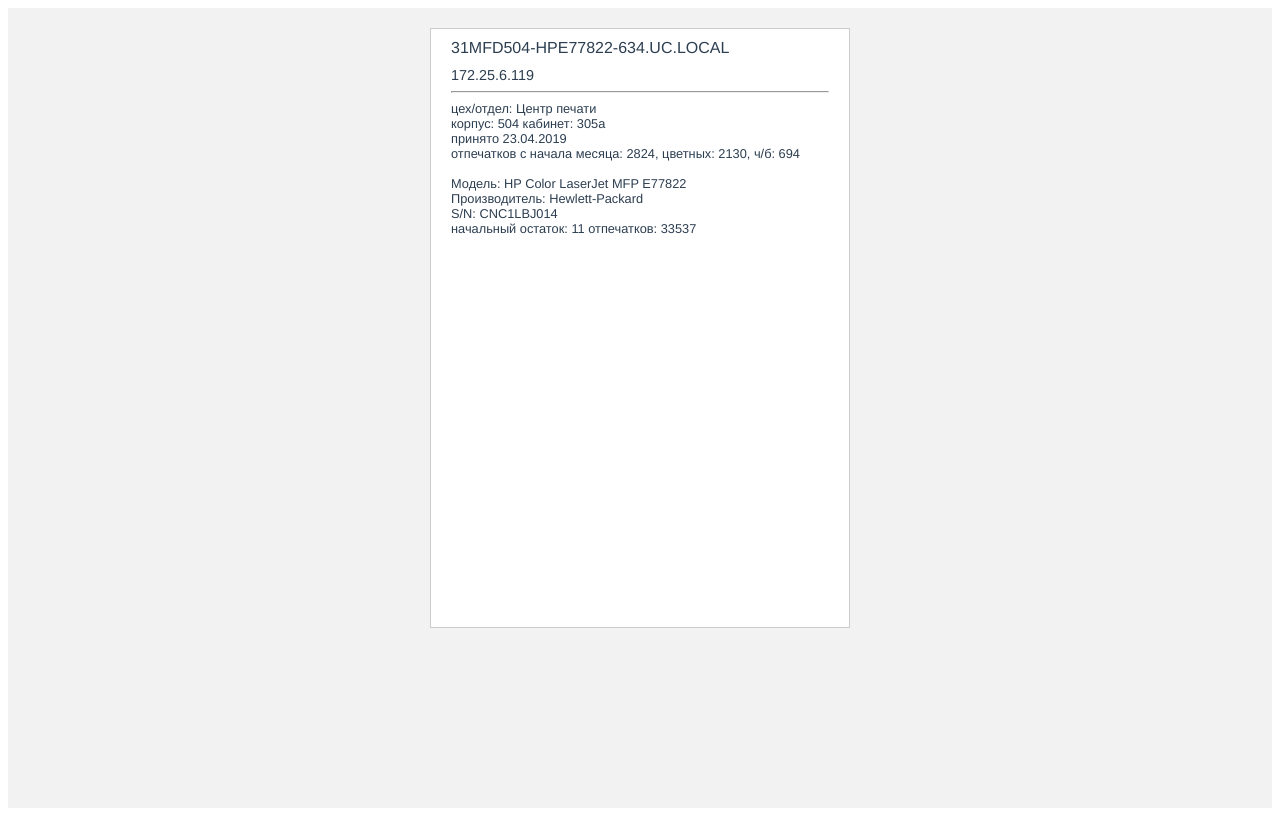
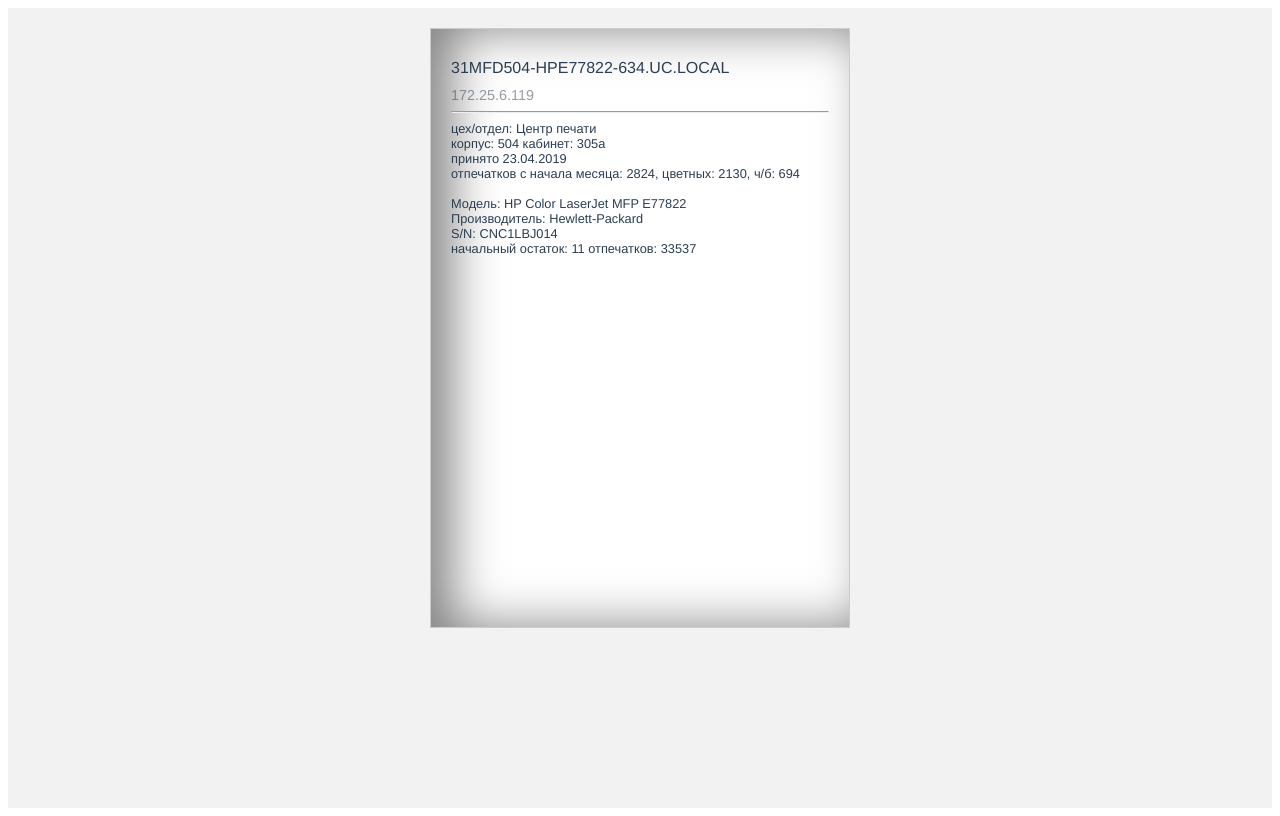
Before and after one commit to stoat2010/vue-prn-001, a Vue app: page / in a window 1280 px wide. Built offline with nearby package versions, Linux system fonts and the light colour scheme.

Commit message:
24062020

```diff
--- a/src/components/Devcard.vue
+++ b/src/components/Devcard.vue
@@ -77,6 +77,7 @@
         transition: 1s;
         background: #fff;
         opacity: 1;
+        box-shadow: inset 20px 0 50px rgba(0,0,0, 0.5);
     }
     .card .card-front .card-body {
         font-size: 0.8em;
@@ -89,7 +90,7 @@
     .card .card-front .card-title {
         text-transform: uppercase;
         transition: 1s;
-        margin-top: 10px;
+        margin-top: 30px;
         margin-left: 20px;
         text-align: left;
     }
@@ -100,6 +101,7 @@
         margin-left: 20px;
         text-align: left;
         font-size: 0.9em;
+        opacity: 0.5;
     }
     .card .card-front hr {
         margin-left: 20px;
```
